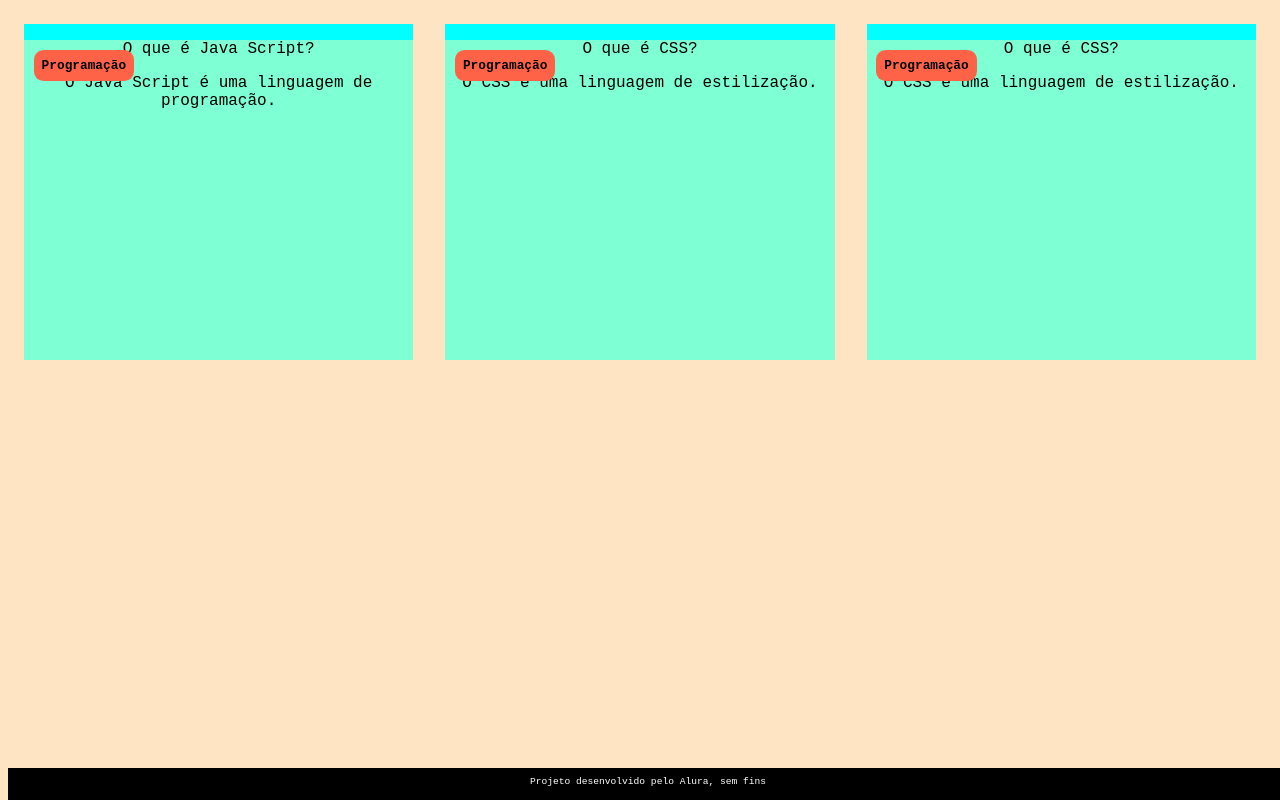
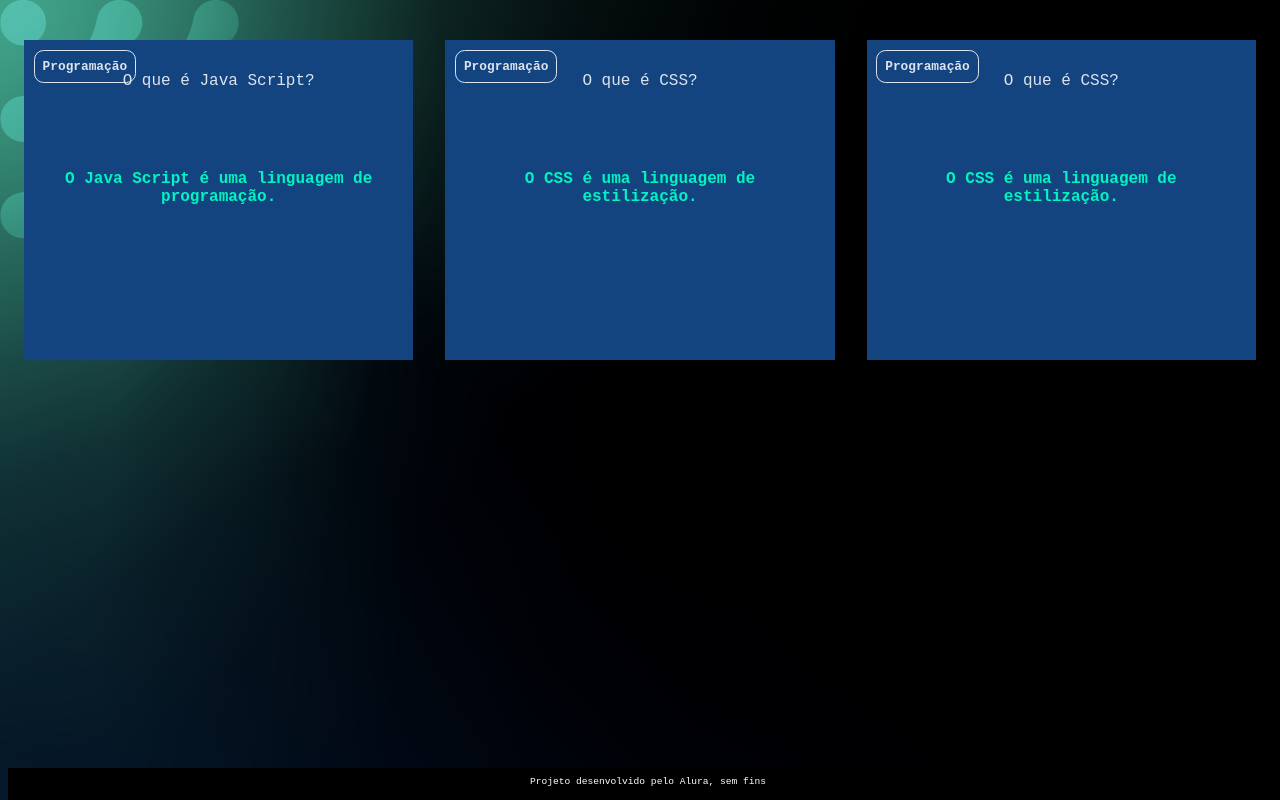
Before and after one commit to marcospereiraribeiro/Flash_card_Alunos, a plain HTML site: page index.html in a window 1280 px wide. Drawn offline with Linux system fonts and the light colour scheme.

Commit message:
Add files via upload
adicionei font-weight: 700

```diff
--- a/style.css
+++ b/style.css
@@ -1,5 +1,14 @@
+:root {
+    --text-color: #DBE4EF;
+    --card-front-color: #144480;
+    --card-back-color: #00F4BF;
+}
+
+
+
 body{
-    background-color: bisque;
+    background: url(bg-desktop.webp);
+    background: url(bg-desktop.webp);
     font-family: 'Courier New', Courier, monospace;
 }
 #container{
@@ -8,19 +17,19 @@ body{
 
 .cartao{
     margin: 1rem 1rem;
-    background-color: aqua;
     height: 20rem;
     flex-grow: 1;
     flex-basis: calc(33% - 6rem);
 }
 .cartao__conteudo {
+    background-color: var(--card-front-color);
     text-align: center;
-    background-color: aquamarine;
     height: 100%;
 
 }
 .cartao__conteudo h3 {
-    background-color: tomato;
+    color: var(--text-color);
+    border: 1px solid var(--text-color);
     text-align: left;
     padding: 0.5rem;
     position: absolute;
@@ -29,6 +38,21 @@ body{
     font-size: 1vw;
 
  }
+ .cartao__conteudo p{
+    margin-top: 1rem;
+    padding: 2rem;
+ }
+
+.cartao__conteudo__pergunta p{
+    color: var(--text-color);
+    font-weight: 500;
+}
+
+.cartao__conteudo__resposta p{
+    color: var(--card-back-color);
+    font-weight: 700;
+}
+
 
 footer{
     background-color: black;
```
Also changed, not shown: bg-desktop.webp (added), bg-mobile.webp (added), bg-tablet.webp (added).
